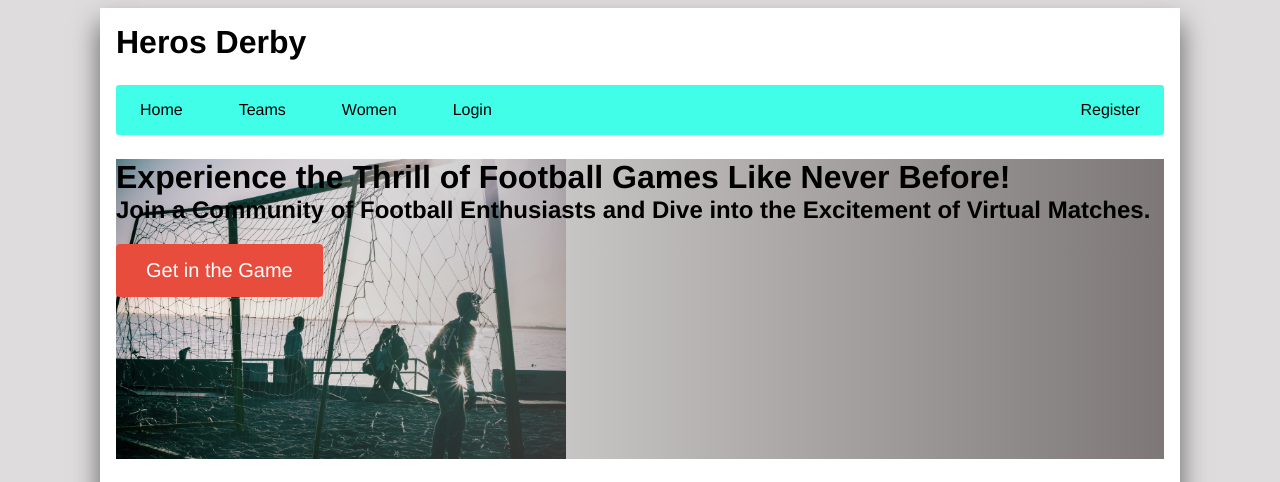
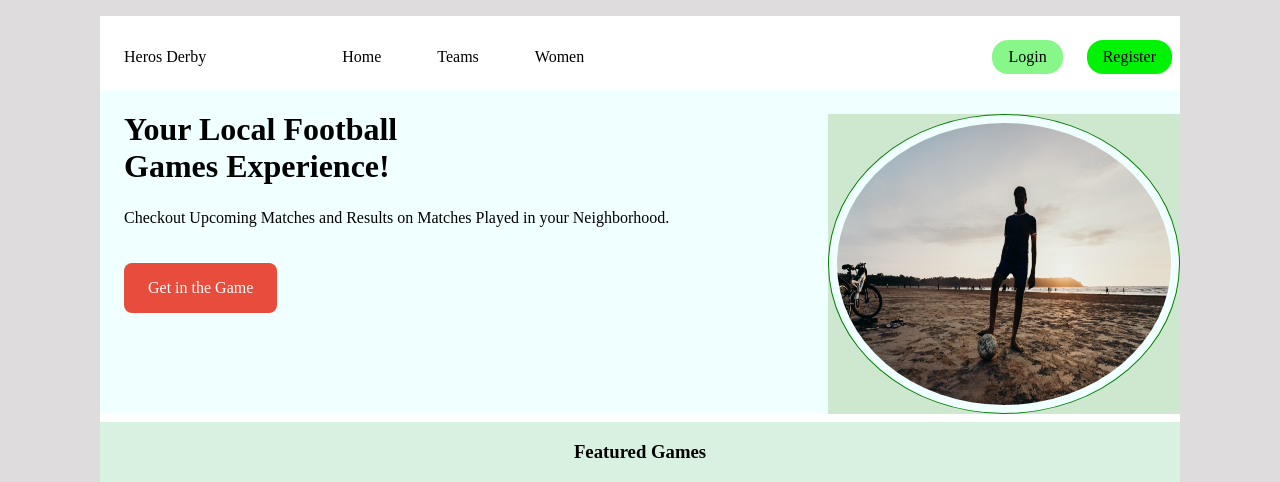
Before and after one commit to samuelmwangimbuthia/Heros-Derby, a Flask app: page / in a window 1280 px wide. Shown: the top 482 px of the page. Run offline with Flask 3, Linux system fonts and the light colour scheme; some libraries are stand-ins or nearby versions.

Commit message:
css styles

```diff
--- a/static/style.css
+++ /dev/null
@@ -1,220 +0,0 @@
-/* Global Styles */
-:root
-{
-    box-sizing: border-box;
-}
-
-*,
-::before,
-::after
-{
-    box-sizing: inherit;
-}
-body
-{
-    background-color: #dedcdc;
-    font-family: helvetica, Arial, sans-serif;
-
-}
-
-body * + *
-{
-    margin-top: 1.5em;
-}
-
-.container
-{
-    background-color: #fff;
-    box-shadow: 0 15px 25px #605f5f;
-    max-width: 1080px;
-    margin: 0 auto;
-    padding: 1em;
-}
-
-h1, h2, h3, h4
-{
-    margin: 0;
-}
-
-.site-nav
-{
-    display: flex;
-    padding: .5em;
-    list-style-type: none;
-    background-color: #41fee8;
-    border-radius: .2em;
-}
-.site-nav > li
-{
-    margin-top: 0;
-}
-
-.site-nav > li > a
-{
-    display: block;
-    padding: 0.5em 1em;
-    color: rgb(0, 0, 0);
-    text-decoration: none;
-}
-.site-nav > li + li
-{
-    margin-left: 1.5em;
-}
-
-.site-nav > .nav-right
-{
-    margin-left: auto;
-}
-
-
-  /* Hero Section */
-  .hero img {
-    width: 100%;
-    max-width: 1000px;
-    height: auto;
-    display: block;
-    margin: 0 auto;
-  }
-
-  .cta-button {
-    display: inline-block;
-    padding: 15px 30px;
-    background-color: #e74c3c;
-    color: #fff;
-    font-size: 20px;
-    text-decoration: none;
-    border-radius: 4px;
-    margin-top: 20px;
-  }
-
-  /* Overview Section */
-  .overview {
-    text-align: center;
-    padding: 50px 0;
-  }
-
-  /* Featured Games Section */
-  .featured-games {
-    text-align: center;
-    padding: 50px 0;
-  }
-
-  .game {
-    display: inline-block;
-    margin: 0 20px;
-  }
-
-  .game img {
-    width: 200px;
-    height: 200px;
-    border-radius: 4px;
-  }
-
-  /* Testimonials Section */
-  .testimonials {
-    text-align: center;
-    padding: 50px 0;
-  }
-
-  .testimonial {
-    margin-bottom: 30px;
-  }
-
-  .testimonial p {
-    font-style: italic;
-  }
-
-  .testimonial .author {
-    font-weight: bold;
-  }
-
-  /* Features Section */
-  .features {
-    text-align: center;
-    padding: 50px 0;
-  }
-
-  .features ul {
-    list-style-type: none;
-    padding: 0;
-  }
-
-  .features li {
-    margin-bottom: 10px;
-  }
-
-  /* Screenshots Section */
-  .screenshots {
-    text-align: center;
-    padding: 50px 0;
-  }
-
-  .screenshots img {
-    width: 300px;
-    height: 200px;
-    margin: 10px;
-  }
-
-  /* Pricing Section */
-  .pricing {
-    text-align: center;
-    padding: 50px 0;
-  }
-
-  .pricing ul {
-    list-style-type: none;
-    padding: 0;
-  }
-
-  .pricing li {
-    margin-bottom: 10px;
-  }
-
-  /* Contact Section */
-  .contact {
-    text-align: center;
-    padding: 50px 0;
-  }
-
-  .contact form {
-    max-width: 400px;
-    margin: 0 auto;
-  }
-
-  .contact input,
-  .contact textarea {
-    display: block;
-    width: 100%;
-    padding: 10px;
-    margin-bottom: 10px;
-  }
-
-  .contact button {
-    display: inline-block;
-    padding: 10px 20px;
-    background-color: #e74c3c;
-    color: #fff;
-    font-size: 16px;
-    text-decoration: none;
-    border-radius: 4px;
-    margin-top: 10px;
-    border: none;
-    cursor: pointer;
-  }
-
-  /* Footer Section */
-  footer {
-    text-align: center;
-    background-color: #f1f1f1;
-    padding: 20px;
-  }
-
-  /* Landing page styles */
-  .landing {
-    min-height: 300px;
-    background-image:linear-gradient(270deg, #7d7777, transparent), url(/static/landing2.jpg);
-    background-size: contain;
-    background-repeat: no-repeat;
-    background-position: 0vw, 0vw;
-
-  }
--- /dev/null
+++ b/static/styles-landingpg.css
@@ -0,0 +1,66 @@
+
+  /* Landing page styles */
+  .landing {
+    display: flex;
+    color: #000000;
+    min-height: 300px;
+    padding-left: 1.5em;
+    margin-top: 0;
+    background-color: azure;
+  }
+
+  .column1 {
+    flex: 2;
+  }
+  .column2 {
+    flex: 1;
+    background-color: #cee7cf;
+    background-size: contain;
+  }
+  .cta-button {
+    display: inline-block;
+    padding: 1em 1.5em;
+    background-color: #e74c3c;
+    color: #fff;
+    font-size: 1em;
+    text-decoration: none;
+    border-radius: 0.5em;
+    margin-top: 20px;
+  }
+
+  .column2> img
+  {
+    border-radius: 50%;
+    border: 0.1em solid green;
+    padding: 0.5em;
+    height: 100%;
+    width: 100%;
+  }
+
+  /* Featured Games Section */
+  .featured-games {
+    text-align: center;
+    background-color: #d8f1e0;
+    margin-top: 0;
+    margin-bottom: 0;
+  }
+
+  /* Overview Section */
+  .overview {
+    text-align: center;
+    padding: 50px 0;
+    background-color: #cee7cf;
+    margin-top: 0;
+    margin-bottom: 0;
+  }
+
+  .game {
+    display: inline-block;
+    margin: 0 20px;
+  }
+
+  .game img {
+    width: 200px;
+    height: 200px;
+    border-radius: 4px;
+  }
--- a/static/styles.css
+++ b/static/styles.css
@@ -11,7 +11,9 @@
 body
 {
     background-color: #dedcdc;
-    font-family: helvetica, Arial, sans-serif;
+    font-family: 'Times New Roman', helvetica, Arial, sans-serif;
+    font-size: medium;
+    margin: 1em;
 }
 
 body * + *
@@ -21,10 +23,53 @@ body * + *
 
 .container
 {
-    background-color: #fff;
-    box-shadow: 0 15px 25px #605f5f;
+    display: grid;
+    grid-template-columns: 1fr 1fr 1fr;
+    grid-template-rows: auto;
+    grid-gap: 0.5em;
     max-width: 1080px;
+    background-color: #ffff;
     margin: 0 auto;
+}
+
+/* add background color and padding to the tiles*/
+.tile
+{
+    padding: 0.5em;
+    background-color: #e9eceff7;
+    margin-top: 0;
+    margin-left: .5em;
+}
+
+/* General page layout */
+nav, .landing, .featured-games, .overview, footer
+{
+    grid-column: 1/4;
+}
+.main-flex
+{
+    display: flex;
+}
+
+.main-flex > * + *
+{
+    margin-top: 0;
+}
+
+.column-asidebar1
+{
+    flex: 0 0 100px;
+}
+
+.column-asidebar2
+{
+    flex: 0 0 100px;
+
+}
+
+.column-main
+{
+    flex: 1
 }
 
 .site-nav
@@ -32,13 +77,15 @@ body * + *
     display: flex;
     padding: .5em;
     list-style-type: none;
-    background-color: #41fee8;
+    /*background-image: linear-gradient(90deg, #8bf9ec, #41fee8); */
     border-radius: .2em;
+    margin-bottom: 0;
 }
 
 .site-nav > li
 {
     margin-top: 0;
+    margin-bottom: 0;
 }
 
 .site-nav > li > a
@@ -47,6 +94,7 @@ body * + *
     padding: 0.5em 1em;
     color: rgb(0, 0, 0);
     text-decoration: none;
+
 }
 
 .site-nav > li + li
@@ -54,42 +102,27 @@ body * + *
     margin-left: 1.5em;
 }
 
+
 .site-nav > .nav-right
 {
     margin-left: auto;
+    background-color: #88f78a;
+    border-radius: 1em;
 }
 
-/* add background color and padding to the tiles*/
-.tile > *
+.register
 {
-    padding: 1em;
-    background-color: #fff;
-    box-shadow: 0 15px 25px;
+    background-color: #00f304;
+    border-radius: 1em;
+    color: white;
 }
-/*styling the main element*/
-.grid
+.logo
 {
-    display: grid;
-    grid-template-columns: 1fr 2fr 1fr;
-    grid-template-rows: auto;
-    grid-gap: 0.5em;
+    margin-right: 5em;
+
 }
 
-/* styling the main */
-.column-sidebar1
-{
-    grid-column-start: 1/2;
-}
 
-.column-main
-{
-    grid-column: 2/3;
-}
-
-.column-sidebar2
-{
-    grid-column: 3/4;
-}
 
 /* login page styles */
 .login-box
@@ -188,8 +221,8 @@ body * + *
 }
 
 table {
-    border-collapse: collapse;
     width: 100%;
+
 }
 
 th, td {
@@ -202,7 +235,7 @@ th {
     background-color: #f2f2f2;
 }
 body .table-container {
-    padding: 20px;
+    padding: 1em;
 }
 
 /*styling the search button */
@@ -226,10 +259,6 @@ select {
     margin-top: 10px;
 }
 
-/* style the landing page */
-.landing {
-    background-image: url("/static/landing2.jpg");
-}
 
 .modal
 {
@@ -260,3 +289,11 @@ select {
 {
     cursor: pointer;
 }
+
+  /* Footer Section */
+  footer {
+    text-align: center;
+    background-color: #f1f1f1;
+    padding: 20px;
+    margin: 0;
+  }
--- a/templates/landingpage.html
+++ b/templates/landingpage.html
@@ -1,109 +1,73 @@
-<!DOCTYPE html>
-<html>
-<head>
-  <title>Football Games Website</title>
-  <link rel="stylesheet" type="text/css" href="/static/style.css">
-</head>
-<body>
-    <div class="container">
-        <header>
-            <h1>Heros Derby</h1>
-        </header>
-        <nav>
-            <ul class="site-nav">
-                <li><a href="/index">Home</a></li>
-                <li><a href="/teams">Teams</a></li>
-                <li><a href="/landingpage">Women</a></li>
-                {% if rows %}
-                    <li>Loggedin as {{rows}}<a href="/logout">Logout</a></li>
-                {% else %}
-                    <li><a href="/login">Login</a></li>
-                {% endif %}
-                <li class="nav-right"><a href="/register">Register</a></li>
-            </ul>
-        </nav>
+{% extends "layout.html" %}
+{% block title %}
+    Football Games Website
+{% endblock %}
+
+{% block header %}
+  <link rel="stylesheet" type="text/css" href="/static/styles.css">
+  <link rel="stylesheet" type="text/css" href="/static/styles-landingpg.css">
+{% endblock %}
+
+{% block main %}
+
     <div class="landing">
-            <h1>Experience the Thrill of Football Games Like Never Before!</h1>
-            <h2>Join a Community of Football Enthusiasts and Dive into the Excitement of Virtual Matches.</h2>
-            <a href="#" class="cta-button">Get in the Game</a>
+        <div class="column1">
+            <h1>Your Local Football
+                <br> Games Experience!</h1>
+            <p>Checkout Upcoming Matches and Results on Matches Played in your Neighborhood.</p>
+            <a href="/index" class="cta-button">Get in the Game</a>
         </div>
 
+        <div class="column2">
+           <img src="/static/football_on_shores.jpg" alt="" class="landing">
+        </div>
+    </div>
+    <section class="featured-games">
+        <h3>Featured Games</h3>
+        <div class="game">
+            <img src="game1.jpg" alt="Game 1">
+            <img src="game1.jpg" alt="Game 1">
+            <h4>Game 1</h4>
+            <p>Results</p>
+        </div>
+        <div class="game">
+            <img src="game2.jpg" alt="Game 2">
+            <img src="game2.jpg" alt="Game 2">
+            <h4>Game 2</h4>
+            <p>Description of Game 2</p>
+        </div>
+        <div class="game">
+            <img src="game3.jpg" alt="Game 3">
+            <img src="game3.jpg" alt="Game 3">
+            <h4>Game 3</h4>
+            <p>Description of Game 3</p>
+        </div>
+    </section>
     <section class="overview">
     <h3>Brief Overview</h3>
     <p>Our football games website offers realistic and immersive virtual football experiences for players of all skill levels. Join our community and enjoy thrilling matches against players from around the world.</p>
     </section>
-
     <section class="featured-games">
-        <h3>Featured Games</h3>
+        <h3>Upcoming Games</h3>
         <div class="game">
+            <img src="game1.jpg" alt="Game 1">
             <img src="game1.jpg" alt="Game 1">
             <h4>Game 1</h4>
             <p>Description of Game 1</p>
         </div>
         <div class="game">
             <img src="game2.jpg" alt="Game 2">
+            <img src="game2.jpg" alt="Game 2">
             <h4>Game 2</h4>
             <p>Description of Game 2</p>
         </div>
         <div class="game">
+            <img src="game3.jpg" alt="Game 3">
             <img src="game3.jpg" alt="Game 3">
             <h4>Game 3</h4>
             <p>Description of Game 3</p>
         </div>
     </section>
 
-        <section class="testimonials">
-        <h3>What Players Say</h3>
-        <div class="testimonial">
-            <p>"The football games on this website are incredibly realistic. I feel like I'm on the field!"</p>
-            <p class="author">- John Doe</p>
-        </div>
-        <div class="testimonial">
-            <p>"I've never had so much fun playing football games. The multiplayer feature is fantastic!"</p>
-            <p class="author">- Jane Smith</p>
-        </div>
-        </section>
 
-        <section class="features">
-        <h3>Game Features</h3>
-        <ul>
-            <li>Realistic graphics and animations</li>
-            <li>Multiplayer mode for challenging opponents</li>
-            <li>Customizable teams and players</li>
-            <li>Intuitive controls for a seamless gaming experience</li>
-        </ul>
-        </section>
-
-        <section class="screenshots">
-        <h3>Screenshots</h3>
-        <img src="screenshot1.jpg" alt="Screenshot 1">
-        <img src="screenshot2.jpg" alt="Screenshot 2">
-        <img src="screenshot3.jpg" alt="Screenshot 3">
-        </section>
-
-        <section class="pricing">
-        <h3>Pricing</h3>
-        <ul>
-            <li>Basic: $9.99/month</li>
-            <li>Pro: $19.99/month</li>
-            <li>Premium: $29.99/month</li>
-        </ul>
-        <a href="#" class="cta-button">Get Started</a>
-        </section>
-
-        <section class="contact">
-        <h3>Contact Us</h3>
-        <form>
-            <input type="text" placeholder="Name">
-            <input type="email" placeholder="Email">
-            <textarea placeholder="Message"></textarea>
-            <button type="submit">Send Message</button>
-        </form>
-        </section>
-
-        <footer>
-        <p>&copy; 2023 Football Games Website. All rights reserved.</p>
-        </footer>
-    </div>
-</body>
-</html>
+{% endblock %}
--- a/templates/layout.html
+++ b/templates/layout.html
@@ -11,6 +11,7 @@
 
 <body>
     <div class="container">
+    <!--
         <header>
                 <h1>Heros Derby</h1>
                 <div class="modal" id="modal">
@@ -23,27 +24,28 @@
                     </div>
 
             </header>
+    -->
+
 
         <nav>
             <ul class="site-nav">
+                <li class="logo"><a href="/">Heros Derby</a></li>
                 <li><a href="/index">Home</a></li>
                 <li><a href="/teams">Teams</a></li>
                 <li><a href="/landingpage">Women</a></li>
                 {% if rows %}
                     <li>Loggedin as {{rows}}<a href="/logout">Logout</a></li>
                 {% else %}
-                    <li><a href="/login">Login</a></li>
+                    <li class="nav-right"><a href="/login">Login</a></li>
                 {% endif %}
-                <li class="nav-right"><a href="/register">Register</a></li>
+                <li class="register"><a href="/register">Register</a></li>
             </ul>
         </nav>
 
-        <div>
         {% block main %}{% endblock %}
-        </div>
 
         <footer>
-            <h3>A peace building initiative</h3>
+            <p>&copy; 2023 A Peace Building Initiative. All rights reserved.</p>
         </footer>
     </div>
     <script src="/static/scripts.js" type="text/javascript"></script>
```
Also changed, not shown: templates/index.html (+11 -15 lines), 1 other file. Lines whose indentation alone changed are shown as unchanged.
